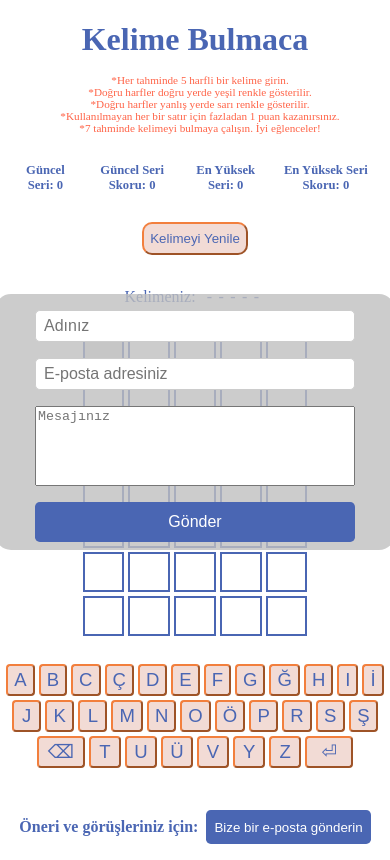
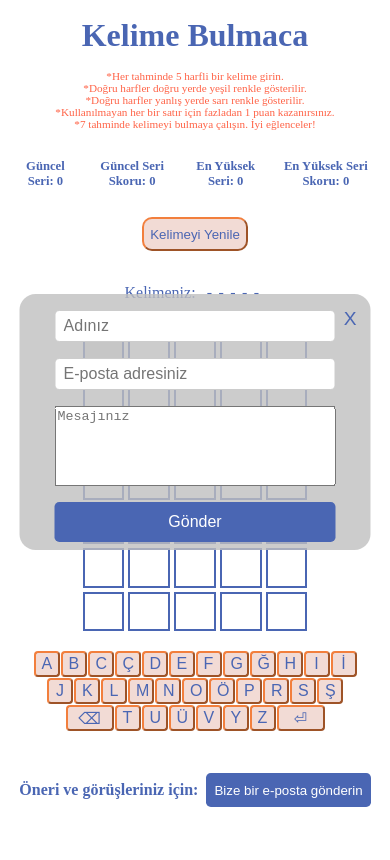
Before and after one commit to navillan/kelimeBulmaca, a React (Create React App) app: page / in a window 390 px wide. Both pictures are taken after a click on the button "Bize bir e-posta gönderin". Built offline with nearby package versions, Linux system fonts and the light colour scheme; no server answers; the database is empty.

Commit message:
Project v1.1

```diff
--- a/src/components/App.js
+++ b/src/components/App.js
@@ -5,6 +5,7 @@ import SendToUs from "./sendToUs.js";
 import MainHeader from "./mainHeader.js";
 
 function App () {
+  const [showSendToUs, setShowSendToUs] = useState(false);
 
   let score = JSON.parse(localStorage.getItem('score')) || {
           currentStreak:0,
@@ -28,8 +29,9 @@ function App () {
         setCurrentStreak={setCurrentStreak}
         currentStreakScore={currentStreakScore}
         setCurrentStreakScore={setCurrentStreakScore}
+        showSendToUs={showSendToUs}
       />
-      <SendToUs />
+      <SendToUs setShowSendToUs={setShowSendToUs} />
     </div>
   );
 }
--- a/src/components/kelimeTablosu.js
+++ b/src/components/kelimeTablosu.js
@@ -1,5 +1,5 @@
 import useRandomKelime from "../hooks/useGetKelime.js";
-import { useEffect, useState } from "react";
+import { use, useEffect, useState } from "react";
 import Klavye from "./klavye.js";
 import ResultAlert from "./resultAlert.js";
 import useCheckValidWord from "../hooks/useCheckValidWord.js";
@@ -8,7 +8,7 @@ import TahminKelime from "./tahminKelime.js";
 
 
 
-const KelimeTablosu = ({  setCurrentStreak, setCurrentStreakScore }) => {
+const KelimeTablosu = ({  setCurrentStreak, setCurrentStreakScore, showSendToUs }) => {
   let score = JSON.parse(localStorage.getItem('score')) || {
           currentStreak:0,
           currentStreakScore:0,
@@ -25,8 +25,13 @@ const KelimeTablosu = ({  setCurrentStreak, setCurrentStreakScore }) => {
   const [highestStreak, setHighestStreak] = useState(score.highestStreak || 0);
   const [highestStreakScore, setHighestStreakScore] = useState(score.highestStreakScore || 0);
   const [isValidWord, setIsValidWord] = useState(false);
+  const [tahminKelime, setTahminKelime] = useState([]);
   const { mainKelime, kelimeler, kelimelerArray } = getKelime;
-  const [tahminKelime, setTahminKelime] = useState([]);
+  const [remainingWords, setRemainingWords] = useState([]);
+
+  useEffect(() => {
+    setRemainingWords(mainKelime ? Object.values(mainKelime).filter(val => typeof val === "string") : []);
+  }, [mainKelime]);
 
   const [table, setTable] = useState(
     Array.from({ length: ROWS }, () => Array(COLS).fill(""))
@@ -40,8 +45,8 @@ const KelimeTablosu = ({  setCurrentStreak, setCurrentStreakScore }) => {
 
   useEffect(() => {
     if (
-    currentCell.col === COLS - 1 &&
-    table[currentCell.row][currentCell.col] !== ""
+      currentCell.col === COLS - 1 &&
+      table[currentCell.row][currentCell.col] !== ""
     ) {
       useCheckValidWord(setIsValidWord, tahminKelime, kelimelerArray);
     }
@@ -58,6 +63,8 @@ const KelimeTablosu = ({  setCurrentStreak, setCurrentStreakScore }) => {
 
 
   const handleKeyboardInput = (key) => {
+
+    if (isWin || isLose || showSendToUs) return;
     if (key === "⌫" || key === "Backspace") {
       if (col > 0 || (col === 0 && table[row][col] !== "")) {
         const newCol = col > 0 && table[row][col] === "" ? col - 1 : col;
@@ -88,15 +95,19 @@ const KelimeTablosu = ({  setCurrentStreak, setCurrentStreakScore }) => {
           const newColors = cellColors.map(arr => [...arr]);
           for (let i = 0; i < COLS; i++) {
             if (tahminKelime[i] === mainKelimeArr[i]) {
+              setRemainingWords(prev => {
+                return prev.filter((_, idx) => idx !== i);
+              });
               newColors[row][i] = "#8BC34A";
               handleCorrectWords(i, tahminKelime[i]);
               setRemainingRows(7 - currentCell.row)
-            } else if (mainKelimeArr.includes(tahminKelime[i])) {
+            } else if (mainKelimeArr.includes(tahminKelime[i]) && remainingWords.includes(tahminKelime[i])) {
               newColors[row][i] = "#FFC107";
             } else {
               newColors[row][i] = "#ff6767ff";
             }
           }
+
         setCellColors(newColors);
 
         let win = false, lose = false;
--- a/src/components/sendToUs.js
+++ b/src/components/sendToUs.js
@@ -1,7 +1,7 @@
 import $ from "jquery";
 import useSendToUs from "../hooks/useSendToUs.js";
 
-function SendToUs() {
+function SendToUs({ setShowSendToUs }) {
 
     const namePattern = /^[a-zA-ZğüşıöçĞÜŞİÖÇ\s]+$/g;
     const emailPattern = /^[\w._-]+@[\w_-]+(\.[\w_-]{2,})+$/g;
@@ -25,16 +25,17 @@ function SendToUs() {
     const suggestion = { name, email, message };
     useSendToUs(suggestion);
     form.reset();
-    $('.send-to-us-form').hide();
+    document.querySelector('.send-to-us-form').style.display = 'none';
   }
 
   return (
     <div className="send-to-us-wrapper">
       <p style={{ fontWeight: 'bold' }}>Öneri ve görüşleriniz için: </p>
-      <button className="send-to-us-button" onClick={() => $('.send-to-us-form').toggle()}>
+      <button className="send-to-us-button" onClick={() => {$('.send-to-us-form').toggle(); setShowSendToUs(true); $('.send-to-us-button').attr("disabled", true);}}>
         Bize bir e-posta gönderin
       </button>
-      <div className="send-to-us-form" >
+      <div className="send-to-us-form" style={{ display: 'none' }}>
+        <button className="close-form-button" onClick={() => {$('.send-to-us-form').toggle(); setShowSendToUs(false); $('.send-to-us-button').attr("disabled", false);}}>X</button>
         <form onSubmit={handleSubmit}>
           <input type="text" name="name" placeholder="Adınız" required />
           <input type="email" name="email" placeholder="E-posta adresiniz" required />
--- a/src/index.css
+++ b/src/index.css
@@ -2,6 +2,8 @@
 
 .App {
   text-align: center;
+  justify-content: center;
+  align-items: center;
   color: #4a66b3;
 }
 
@@ -167,7 +169,6 @@ button {
   justify-content: center;
   align-items: center;
 }
-
 .send-to-us-button {
   background-color: #4a66b3;
   color: white;
@@ -177,7 +178,6 @@ button {
   padding: 0.2rem 0.5rem;
   cursor: pointer;
 }
-
 .send-to-us-form {
   display: none;
   position: absolute;
@@ -189,7 +189,15 @@ button {
   background-color: rgba(192, 192, 192, 0.8);
   border-radius: 16px;
 }
-
+.close-form-button {
+  position: absolute;
+  top: 0.5rem;
+  right: 0.5rem;
+  background: none;
+  border: none;
+  font-size: 1.2rem;
+  cursor: pointer;
+}
 .send-to-us-form form input,
 .send-to-us-form form textarea,
 .send-to-us-form form button {
@@ -198,7 +206,6 @@ button {
   margin: 1rem auto;
   box-sizing: border-box;
 }
-
 .send-to-us-form form input {
   height: 2rem;
   padding: 0.5rem;
@@ -206,12 +213,10 @@ button {
   border: 1px solid #ccc;
   border-radius: 0.3rem;
 }
-
 .send-to-us-form form textarea {
   height: 5rem;
   resize: none;
 }
-
 .send-to-us-form form button {
   height: 2.5rem;
   background-color: #4a66b3;
@@ -221,9 +226,67 @@ button {
   cursor: pointer;
   font-size: 1rem;
 }
-
 .send-to-us-form form input:focus,
 .send-to-us-form form textarea:focus {
   border: 1px solid #4a66b3;
   outline: none;
 }
+
+@media (max-width: 600px) {
+  .main-header-rules {
+    width: 90%;
+    font-size: 0.7rem;
+  }
+  .button-cluster {
+    margin: 2px;
+    gap: 2px;
+  }
+  .send-to-us-form {
+    width: 90%;
+  }
+}
+
+@media (max-width: 400px) {
+  .button-cluster {
+    margin: 1px;
+    gap: 1px;
+  }
+  .button-cluster button {
+    height: 26px;
+    width: 26px;
+    font-size: 16px;
+  }
+}
+
+@media (min-height: 1080px) {
+  .main-header, .main-header h1, .skor, .oyun-wrapper, .tahmin-wrapper, .klavye-cluster {
+    margin-top: 3vh;
+  }
+  .send-to-us-wrapper {
+    margin-top: 6vh;
+  }
+}
+
+@media (max-height: 958px) {
+  .main-header, .main-header h1, .skor, .oyun-wrapper, .tahmin-wrapper, .klavye-cluster {
+    margin-top: 2vh;
+  }
+  .send-to-us-wrapper {
+    margin-top: 4vh;
+  }
+}
+
+@media (max-height: 800px) {
+  .main-header, .main-header h1, .skor, .oyun-wrapper, .tahmin-wrapper, .send-to-us-wrapper, .klavye-cluster {
+    margin-top: 1vh;
+  }
+  .main-header-rules {
+    margin-bottom: 5px;
+  }
+}
+
+@media (max-height: 700px) {
+  .main-header, .main-header h1, .skor, .oyun-wrapper, .tahmin-wrapper, .send-to-us-wrapper, .klavye-cluster {
+    margin-top: 0.5vh;
+  }
+}
```
Also changed, not shown: 11 other files (tests, documents, lock files or other folders).
